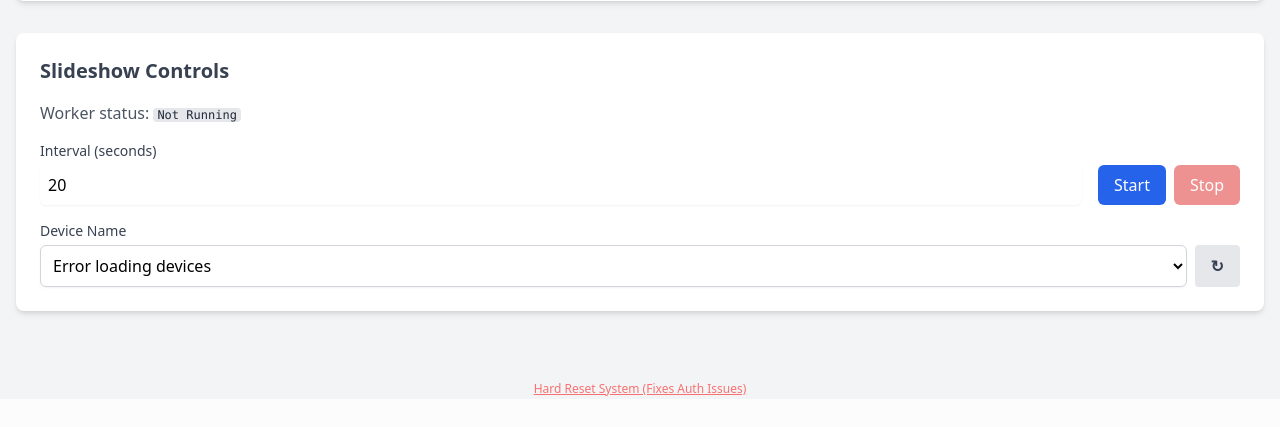
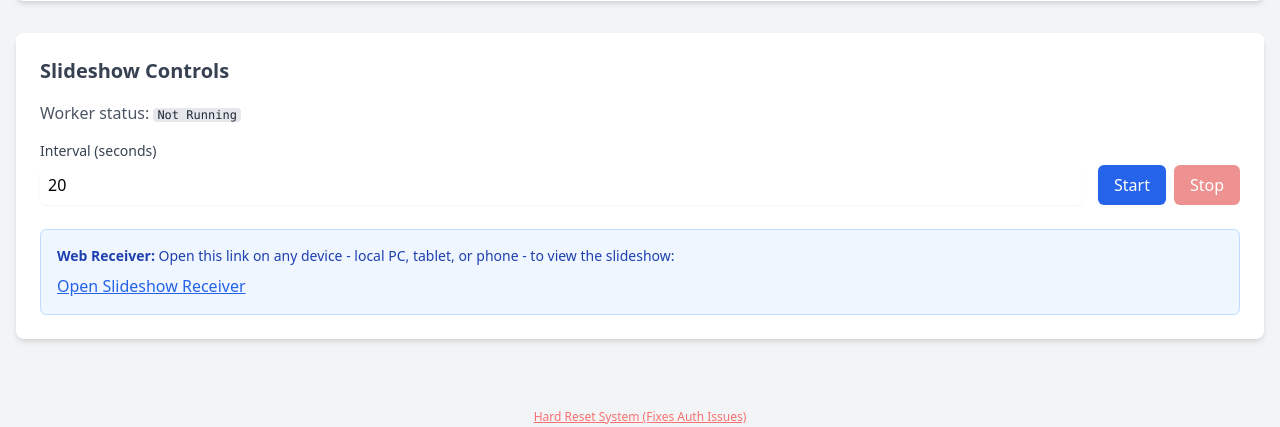
Before and after one commit to TTTZsolt/google-photos-slideshow, a FastAPI app: page / in a window 1280 px wide. Shown: the part 402-829 px from the top of the page. Before the commit the page ends 798 px from the top, so only its background shows below. Run offline with FastAPI, Linux system fonts and the light colour scheme; data that the repository does not hold is empty; some libraries are stand-ins or nearby versions.

Commit message:
v2: Web-based flicker-free slideshow receiver

```diff
--- a/backend/slideshow.py
+++ b/backend/slideshow.py
@@ -1,8 +1,6 @@
 import time
 import threading
 import logging
-import random
-import pychromecast
 from sqlalchemy.sql import func
 from .database import SessionLocal
 from .models import MediaItem
@@ -13,129 +11,73 @@ class SlideshowController:
     def __init__(self):
         self._stop_event = threading.Event()
         self._thread = None
-        self._current_device = None
         self._last_error = None
+        self._current_image_data = {"url": None, "interval": 20}
 
     def is_running(self):
         return self._thread is not None and self._thread.is_alive()
 
     def discover_devices(self):
-        """Returns a list of friendly names of discovered Cast devices."""
-        services, browser = pychromecast.discovery.discover_chromecasts()
-        pychromecast.discovery.stop_discovery(browser)
-        return [service.friendly_name for service in services]
+        """Removed as Chromecast integration is disabled."""
+        return []
 
-    def start(self, device_name: str, interval: int = 20):
+    def start(self, interval: int = 20):
         if self._thread and self._thread.is_alive():
             logger.warning("Slideshow already running")
             return
 
         self._stop_event.clear()
-        self._thread = threading.Thread(target=self._run_loop, args=(device_name, interval))
+        self._current_image_data["interval"] = interval
+        self._thread = threading.Thread(target=self._run_loop, args=(interval,))
         self._thread.start()
-        logger.info(f"Slideshow started on {device_name}")
+        logger.info("Slideshow loop started")
 
     def stop(self):
         self._stop_event.set()
         if self._thread:
-            self._thread.join()
+            self._thread.join(timeout=5)
         logger.info("Slideshow stopped")
 
-    def _run_loop(self, device_name, interval):
+    def get_current_image_data(self):
+        return self._current_image_data
+
+    def _run_loop(self, interval):
         try:
-            # Connect to Chromecast
-            # Retry discovery a few times
-            chromecasts = []
-            for _ in range(3):
-                chromecasts, browser = pychromecast.get_listed_chromecasts(friendly_names=[device_name])
-                if chromecasts:
-                    break
-                logger.warning(f"Device {device_name} not found yet, retrying...")
-                time.sleep(1)
-
-            if not chromecasts:
-                # Fallback: list all devices to debug
-                services, browser = pychromecast.discovery.discover_chromecasts()
-                found_names = [s.friendly_name for s in services]
-                pychromecast.discovery.stop_discovery(browser)
-                logger.error(f"Could not find device '{device_name}'. Found devices: {found_names}")
-                self._last_error = f"Device '{device_name}' not found. Check network."
-                return
-
-            cast = chromecasts[0]
-            cast.wait()
-            logger.info(f"Connected to {cast.name}")
-
-            mc = cast.media_controller
-
             while not self._stop_event.is_set():
                 db = SessionLocal()
                 try:
-                    # 1. Pick random media item
+                    # Pick random media item
                     media_item = db.query(MediaItem).order_by(func.random()).first()
                     if not media_item:
-                        logger.warning("No media items found in index. Skipping...")
                         time.sleep(5)
                         continue
 
-                    # 2. Get image URL (Google or B2)
-                    display_url = None
-                    file_info = ""
-
+                    # Get image URL from B2
                     if media_item.b2_account_id:
                         from .models import B2Account
                         from .utils.b2_client import B2Client
                         b2_acc = db.query(B2Account).filter(B2Account.id == media_item.b2_account_id).first()
-                        if not b2_acc:
-                            logger.error(f"B2 account {media_item.b2_account_id} not found")
-                            continue
+                        if b2_acc:
+                            client = B2Client(b2_acc.key_id, b2_acc.application_key)
+                            display_url = client.get_download_url(b2_acc.bucket_name, media_item.file_name)
 
-                        client = B2Client(b2_acc.key_id, b2_acc.application_key)
-                        display_url = client.get_download_url(b2_acc.bucket_name, media_item.file_name)
-                        file_info = media_item.file_name
-                    else:
-                        logger.error(f"Media item {media_item.id} has no B2 account associated")
-                        continue
-
-                # 3. Cast
-                    from datetime import datetime
-                    now = datetime.now().strftime("%H:%M:%S.%f")[:-4]
-                    print(f"[{now}] DEBUG: Initializing cast for: {file_info}")
-                    logger.info(f"Casting: {file_info}")
-                    content_type = media_item.mime_type if media_item.mime_type else 'image/jpeg'
-                    mc.play_media(display_url, content_type)
-
-                    # Wait for the Chromecast to acknowledge and start loading
-                    print(f"[{now}] DEBUG: Waiting for TV to start loading...")
-                    mc.block_until_active(timeout=15)
-
-                    # Final check status for logs
-                    status = mc.status
-                    print(f"[{now}] DEBUG: Cast status: {status.player_state}")
-                    logger.info(f"Cast status: {status.player_state}")
+                            # Update state - the receiver will poll this
+                            self._current_image_data["url"] = display_url
 
                 except Exception as e:
-                    now = datetime.now().strftime("%H:%M:%S.%f")[:-4]
-                    print(f"[{now}] ERROR in slideshow loop: {e}")
                     logger.error(f"Error in slideshow loop: {e}")
-                    self._last_error = f"Loop error: {str(e)}"
                 finally:
                     db.close()
 
-                # Wait for interval or stop signal
-                now = datetime.now().strftime("%H:%M:%S.%f")[:-4]
-                print(f"[{now}] DEBUG: Waiting {interval} seconds...")
+                # Wait for interval
                 if self._stop_event.wait(interval):
-                    print(f"[{now}] DEBUG: Stop event received, exiting loop.")
                     break
 
         except Exception as e:
             logger.error(f"Critical error in slideshow loop: {e}")
             self._last_error = f"Error: {str(e)}"
 
-        # Cleanup
-        if 'cast' in locals() and cast:
-            cast.quit_app()
+        logger.info("Slideshow loop exited")
 
     def get_last_error(self):
         return self._last_error
--- a/backend/templates/index.html
+++ b/backend/templates/index.html
@@ -76,20 +76,11 @@
                 </div>
             </div>
 
-            <div class="mt-4">
-                <label class="block text-sm font-medium text-gray-700">Device Name</label>
-                <div class="flex gap-2">
-                    <select id="deviceName"
-                        class="mt-1 block w-full p-2 border border-gray-300 rounded-md shadow-sm bg-white">
-                        <option value="" disabled selected>Select a device...</option>
-                    </select>
-                    <button onclick="loadDevices()"
-                        class="mt-1 bg-gray-200 hover:bg-gray-300 text-gray-700 font-bold py-2 px-4 rounded"
-                        title="Refresh Devices">
-                        ↻
-                    </button>
-                </div>
-                <p id="deviceError" class="text-red-500 text-xs mt-1 hidden">No devices found. Check Firewall?</p>
+            <div class="mt-6 p-4 border rounded-md bg-blue-50 border-blue-200">
+                <p class="text-sm text-blue-800 mb-2"><strong>Web Receiver:</strong> Open this link on any device -
+                    local PC, tablet, or phone - to view the slideshow:</p>
+                <a href="/receiver" target="_blank" class="text-blue-600 hover:text-blue-800 font-medium underline">Open
+                    Slideshow Receiver</a>
             </div>
 
             <div id="runtimeError" class="mt-4 p-3 bg-red-100 border border-red-400 text-red-700 rounded hidden">
@@ -187,51 +178,9 @@
             }
         }
 
-        async function loadDevices() {
-            const select = document.getElementById('deviceName');
-            const errorMsg = document.getElementById('deviceError');
-            const startBtn = document.getElementById('startBtn');
-
-            select.innerHTML = '<option value="" disabled selected>Scanning...</option>';
-            errorMsg.classList.add('hidden');
-            startBtn.disabled = true;
-
-            try {
-                const response = await fetch('/devices');
-                const data = await response.json();
-
-                select.innerHTML = '';
-                if (data.devices.length === 0) {
-                    select.innerHTML = '<option value="" disabled selected>No devices found</option>';
-                    errorMsg.classList.remove('hidden');
-                    startBtn.disabled = true;
-                } else {
-                    data.devices.forEach(device => {
-                        const option = document.createElement('option');
-                        option.value = device;
-                        option.textContent = device;
-                        select.appendChild(option);
-                    });
-                    // Select first one by default if available
-                    select.value = data.devices[0];
-                    startBtn.disabled = false;
-                }
-            } catch (error) {
-                console.error("Error loading devices:", error);
-                select.innerHTML = '<option value="" disabled selected>Error loading devices</option>';
-                startBtn.disabled = true;
-            }
-        }
-
         async function startSlideshow() {
-            const deviceName = document.getElementById('deviceName').value;
             const interval = document.getElementById('intervalInput').value;
-
-            if (!deviceName || deviceName === "" || deviceName === "Scanning...") {
-                alert("Please select a valid device first!");
-                return;
-            }
-            await fetch(`/slideshow/start?device_name=${encodeURIComponent(deviceName)}&interval=${interval}`, { method: 'POST' });
+            await fetch(`/slideshow/start?interval=${interval}`, { method: 'POST' });
             updateStatus();
         }
 
@@ -240,10 +189,6 @@
             updateStatus();
         }
 
-        // Poll status every 2 seconds
-        setInterval(updateStatus, 2000);
-        updateStatus();
-        loadDevices(); // Initial load
         async function resetDatabase() {
             if (!confirm("Are you sure? This will delete all connections and settings!")) return;
             try {
@@ -256,6 +201,10 @@
                 alert("Error resetting: " + e);
             }
         }
+
+        // Poll status every 2 seconds
+        setInterval(updateStatus, 2000);
+        updateStatus();
     </script>
 
     <div class="max-w-4xl mx-auto mt-8 text-center">
```
Also changed, not shown: backend/routers/dashboard.py (+15 -7 lines), backend/templates/receiver.html (added, +88 -0 lines).
